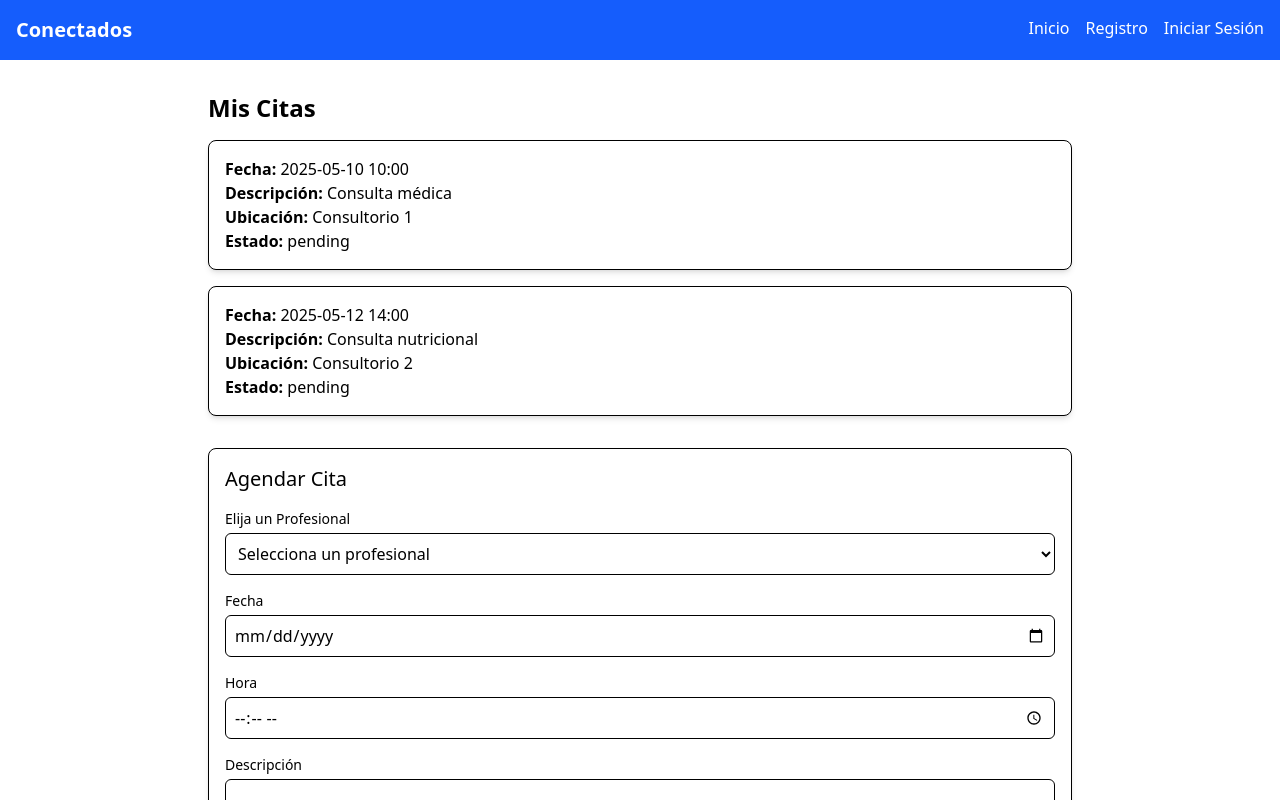
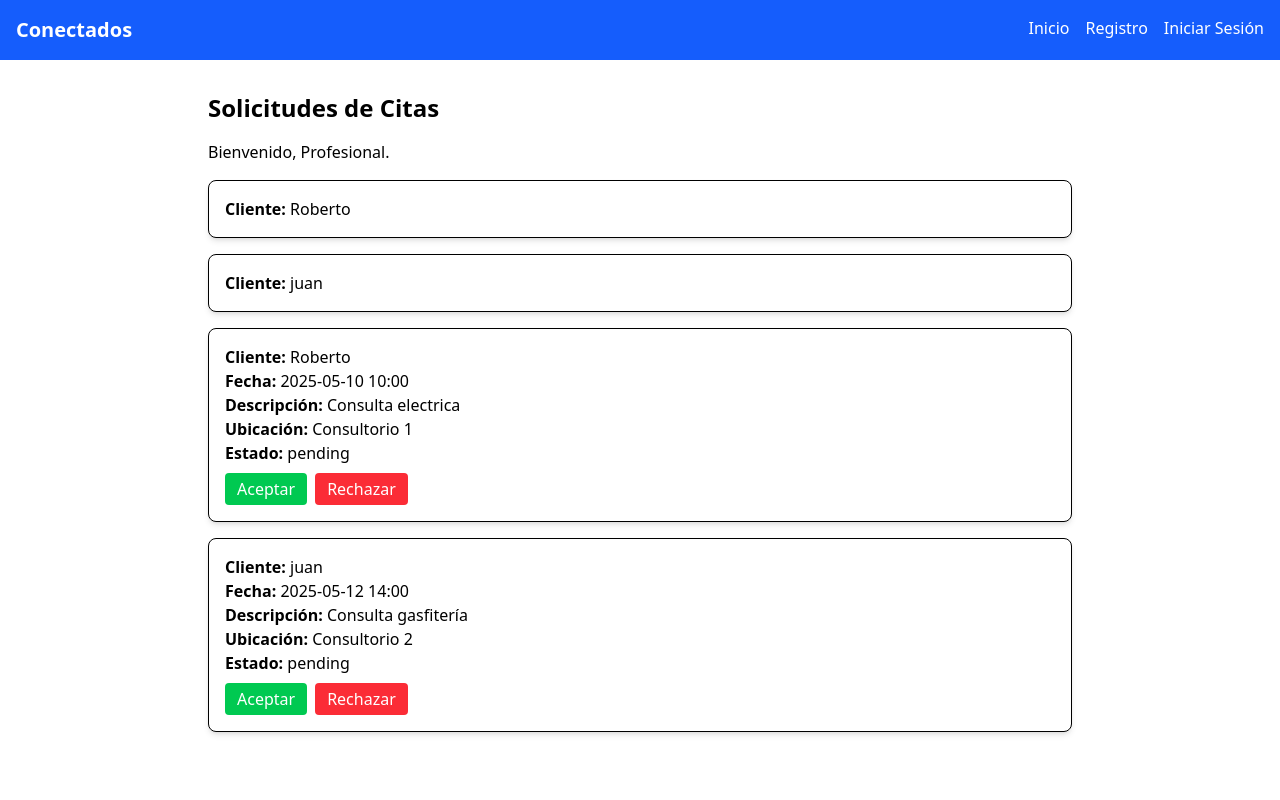
Before and after one commit to E7-I/conectados, a React (Vite) app in the folder client/: page /citas in a window 1280 px wide. Shown: the top 800 px of the page. Built offline with nearby package versions, Linux system fonts and the light colour scheme.

Commit message:
CRUD de appointments
Se hace crea el frontend de Appointment, dependiendo si el usuario es un cliente o un profesional verá diferentes cosas en esta vista

```diff
--- a/client/src/App.tsx
+++ b/client/src/App.tsx
@@ -4,6 +4,7 @@ import Home from './pages/Home'
 import Register from './pages/Register'
 import ServiceDetails from './pages/ServiceDetails'
 import Login from './pages/Login'
+//import RequestForm from './pages/RequestForm'
 import './index.css'
 
 /*Agregando Appointment page */
@@ -12,7 +13,8 @@ import Appointments from './pages/Appointments'
 function App() {
   const fakeUser = {
     _id: '1',
-    role: 'client' as 'professional' | 'client', // cambia a 'client' para simular como cliente
+    nombre: 'Necesitado 1',
+    role: 'professional' as 'professional' | 'client', // cambia a 'client' para simular como cliente
   }
   return (
     <BrowserRouter>
@@ -25,6 +27,7 @@ function App() {
           <Route path="/login" element={<Login />} />
           {/* Agregando ruta para citas */}
           <Route path="/citas" element={<Appointments user={fakeUser} />} />
+          {/*<Route path="/request" element={<RequestForm clientId={fakeUser._id} professionalId="123" serviceId="456" />} /> */}
         </Routes>
       </div>
     </BrowserRouter>
--- a/client/src/pages/Appointments.tsx
+++ b/client/src/pages/Appointments.tsx
@@ -37,26 +37,26 @@ const Appointments = ({ user }: { user: User }) => {
   const fakeAppointments: Appointment[] = [
     {
       _id: '1',
-      clientId: 'client1',
+      clientId: 'Roberto',
       professionalId: 'professional1',
       serviceId: 'service1',
       details: {
         date: '2025-05-10',
         time: '10:00',
-        description: 'Consulta médica',
+        description: 'Consulta electrica',
         location: 'Consultorio 1',
       },
       status: 'pending',
     },
     {
       _id: '2',
-      clientId: 'client2',
+      clientId: 'juan',
       professionalId: 'professional1',
       serviceId: 'service1',
       details: {
         date: '2025-05-12',
         time: '14:00',
-        description: 'Consulta nutricional',
+        description: 'Consulta gasfitería',
         location: 'Consultorio 2',
       },
       status: 'pending',
@@ -64,8 +64,8 @@ const Appointments = ({ user }: { user: User }) => {
   ]
 
   const fakeProfessionals = [
-    { _id: 'professional1', name: 'Dr. Juan Pérez', service: 'Consulta médica' },
-    { _id: 'professional2', name: 'Dra. Ana Gómez', service: 'Consulta nutricional' },
+    { _id: 'professional1', name: 'Juan Pérez', service: 'Consulta gasfitería' },
+    { _id: 'professional2', name: 'Ana Gómez', service: 'Consulta electrica' },
   ]
 
   const fetchAppointments = () => {
@@ -111,20 +111,37 @@ const Appointments = ({ user }: { user: User }) => {
         {isProfessional ? 'Solicitudes de Citas' : 'Mis Citas'}
       </h1>
 
-      {appointments.length === 0 ? (
+      <p className="mb-4">Bienvenido, {user.role === 'professional' ? 'Profesional' : 'Cliente'}.</p>
+
+
+      {!isProfessional ? (
+        <p></p>
+      ) : appointments.length === 0 ? (
         <p>No hay citas registradas.</p>
       ) : (
         <div className="space-y-4">
+          {appointments.filter(appt => appt.status === 'pending').length === 0 ? (
+            <p>No hay solicitudes pendientes.</p>
+          ) : (
+            appointments
+              .filter(appt => appt.status === 'pending')
+              .map((appt) => (
+                <div key={appt._id} className="border rounded-lg p-4 shadow-md bg-white">
+                  <p><strong>Cliente:</strong> {appt.clientId}</p>
+                </div>
+              ))
+          )}
           {appointments.map((appt) => (
             <div
               key={appt._id}
               className="border rounded-lg p-4 shadow-md bg-white"
             >
+              <p><strong>Cliente:</strong> {appt.clientId}</p>
               <p><strong>Fecha:</strong> {appt.details.date} {appt.details.time}</p>
               <p><strong>Descripción:</strong> {appt.details.description}</p>
               <p><strong>Ubicación:</strong> {appt.details.location}</p>
               <p><strong>Estado:</strong> {appt.status}</p>
-              {isProfessional && appt.status === 'pending' && (
+              {appt.status === 'pending' && (
                 <div className="mt-2 space-x-2">
                   <button
                     className="bg-green-500 text-white px-3 py-1 rounded"
@@ -144,6 +161,7 @@ const Appointments = ({ user }: { user: User }) => {
           ))}
         </div>
       )}
+
 
       {/* Formulario para que el cliente agende una cita */}
       {!isProfessional && (
```
